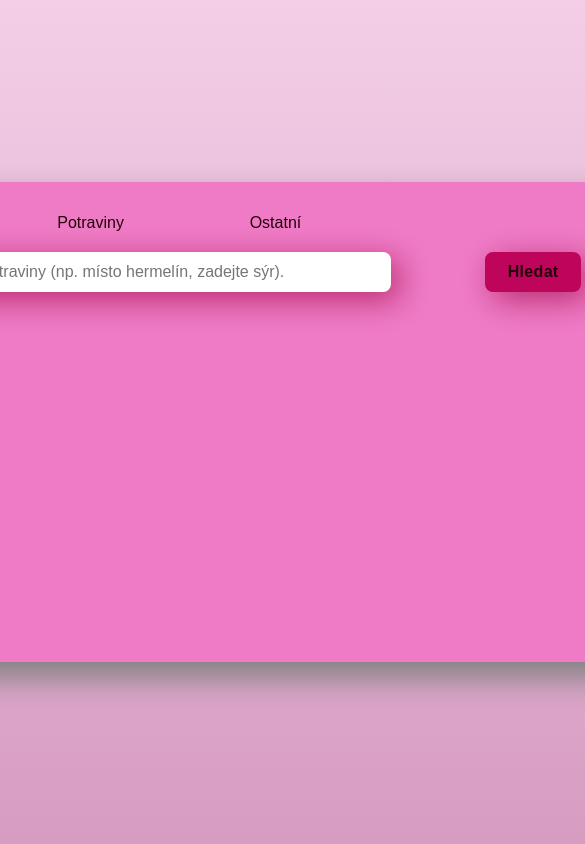
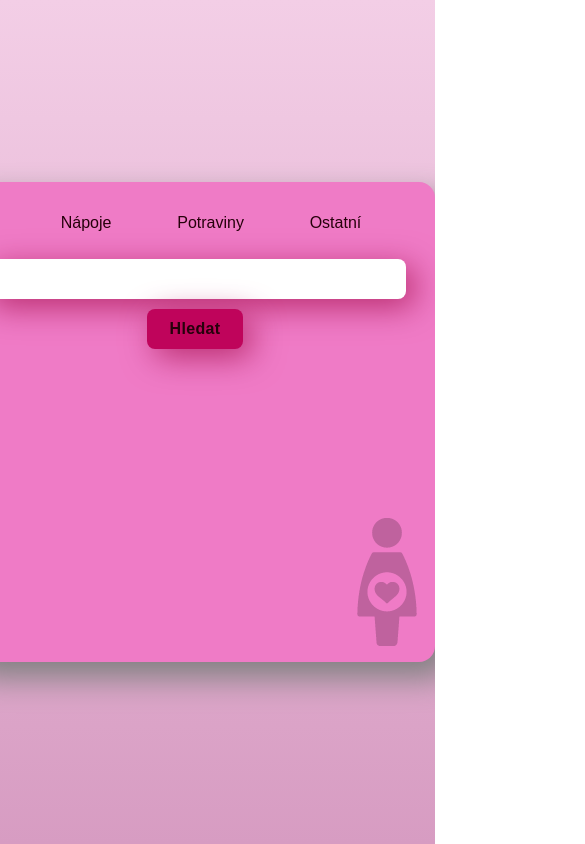
Before and after one commit to EwaJ94/pregnancy-diet, a React (Create React App) app: page / in a window 390 px wide. Shown: the top 844 px of the page, 585 px wide, since content can reach past the window. Built offline with nearby package versions, Linux system fonts and the light colour scheme; no server answers; the database is empty.

Commit message:
responsivity

```diff
--- a/src/components/Category.css
+++ b/src/components/Category.css
@@ -11,8 +11,8 @@ menu ul {
     display: flex;
     flex-direction: row;
     justify-content: space-evenly;
+}
 
-}
 menu ul li {
     list-style-type: none;
     cursor: pointer;
@@ -24,3 +24,17 @@ menu ul li:hover {
     text-decoration: underline;
     color: #BF045B;
 }
+
+@media screen and (max-width: 980px){
+    menu ul {
+        width: 50%;
+    }
+
+}
+
+@media screen and (max-width: 570px){
+    menu ul {
+        width: 45%;
+    }
+
+}
--- a/src/components/QA.css
+++ b/src/components/QA.css
@@ -48,6 +48,7 @@ input {
     width: 48rem;
     display: flex;
     flex-direction: column;
+    flex-wrap: wrap;
     overflow-y: auto;
     margin: 0.5rem 6rem;
 
@@ -72,3 +73,34 @@ input {
     height: 8rem;
     opacity: 0.2;
   }
+
+@media screen and (max-width: 980px){
+    .search-text {
+        width: 45rem;
+        margin: 0;
+    }
+
+    .input-text {
+        width: 25rem;
+    }
+}
+
+@media screen and (max-width: 730px){
+    .search-text {
+        flex-direction: column;
+        height: 7rem;
+        width: 35rem;
+
+    }
+
+
+}
+
+@media screen and (max-width: 570px){
+    .search-text {
+        height: 7rem;
+        width: 30rem;
+
+    }
+
+}
--- a/src/components/QA.js
+++ b/src/components/QA.js
@@ -38,7 +38,7 @@ const QA = ({data}) => {
       className="input-text"
       value = {search}
       onChange={ (e) => setSearch(e.target.value)}
-      placeholder="Zadejte obecný název potraviny (np. místo hermelín, zadejte sýr)." />
+      title="Zadejte obecný název potraviny (np. místo hermelín, zadejte sýr)." />
 
       <input
       type="submit"
--- a/src/index.css
+++ b/src/index.css
@@ -4,7 +4,6 @@ body {
   display: flex;
   align-items: center;
   justify-content: center;
-  flex-wrap: wrap;
   height: 100vh;
   background: linear-gradient(#f3cee6, #d79cc2);
 }
@@ -40,3 +39,38 @@ body {
   margin: 0;
   color: #26010B;
 }
+
+@media screen and (max-width: 980px){
+  .container{
+    width: 45rem;
+  }
+
+  .result {
+    width: 35rem;
+    margin: 0 5rem;
+  }
+}
+
+@media screen and (max-width: 730px){
+  .container{
+    width: 35rem;
+
+  }
+
+  .result {
+    width: 25rem;
+    margin: 0.5rem 4.5rem 3rem;
+  }
+}
+
+@media screen and (max-width: 570px){
+  .container{
+    width: 30rem;
+
+  }
+
+  .result {
+    width: 25rem;
+    margin: 0rem 2rem 3rem;
+  }
+}
```
